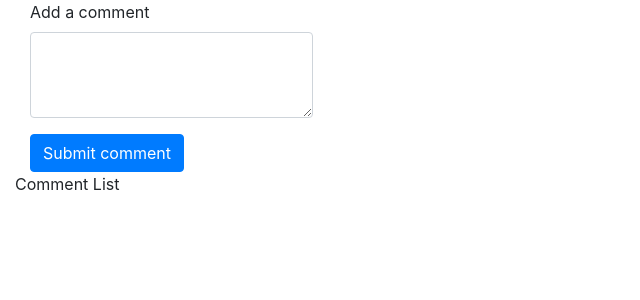
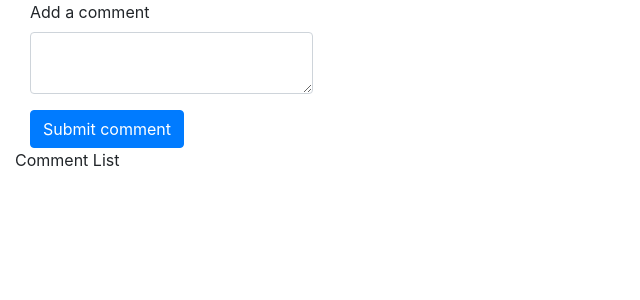
Before and after one commit to kboul/react-testing, a React (Create React App) app: page / in a window 1280 px wide. Shown: the top 300 px of the page, without its empty margins (0-640 px from the left). Built offline with nearby package versions, Linux system fonts and the light colour scheme.

Commit message:
Remove rows from textarea, add col-md-3 to a div instead of inside form

```diff
--- a/src/components/CommentBox.js
+++ b/src/components/CommentBox.js
@@ -17,14 +17,14 @@ class CommentBox extends Component {
 
     render() {
         return (
-            <form className="col-md-3" onSubmit={this.handleSubmit}>
+            <div className="col-md-3">
+                <form onSubmit={this.handleSubmit}>
                     <div className="form-group">
                         <label htmlFor="addAComment">
                             Add a comment
                     </label>
                         <textarea
                             className="form-control"
-                        rows="3"
                             value={this.state.comment}
                             onChange={e => this.handleTextareaChange(e)}>
                         </textarea>
@@ -35,6 +35,7 @@ class CommentBox extends Component {
                         Submit comment
                 </button>
                 </form>
+            </div>
         )
     }
 }
```
Lines whose indentation alone changed are shown as unchanged.
